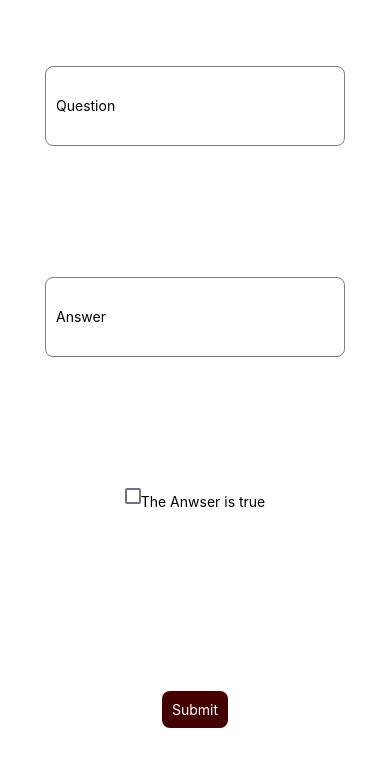
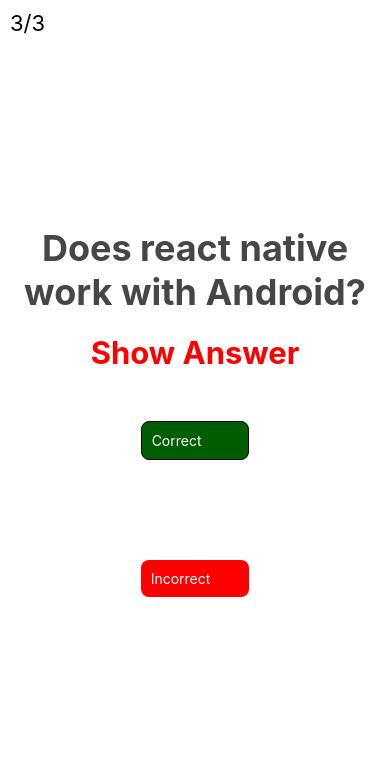
Before and after one commit to bkalafat/UdaciCards, a React Native app: screen / in a window 390 px wide. Shown: the top 766 px of the page. Built offline with nearby package versions, Linux system fonts and the light colour scheme.

Commit message:
feat: Add quiz view.

```diff
--- a/App.js
+++ b/App.js
@@ -5,6 +5,7 @@
 import Deck from './components/Deck'
 import NewQuestion from './components/NewQuestion'
 import Constants from 'expo-constants'
+import Quiz from './components/Quiz'
 import { purple } from './utils/colors';
 
 function UdaciStatusBar({ backgroundColor, ...props }) {
@@ -19,7 +20,7 @@
   return (
     <View style={{ flex: 1 }} >
       <UdaciStatusBar backgroundColor={purple} barStyle='light-content' />
-      <NewQuestion />
+      <Quiz deckName="udaciCards" cardCount="3"/>
     </View>
   );
 }
--- a/components/Deck.js
+++ b/components/Deck.js
@@ -2,8 +2,6 @@
 import { StyleSheet, Text, View } from 'react-native'
 import TextButton from "./TextButton";
 import { bordeaux, white } from '../utils/colors';
-
-
 
 export default function Deck({ deckName, cardCount }) {
   return (
--- /dev/null
+++ b/components/Quiz.js
@@ -0,0 +1,63 @@
+import React from 'react'
+import { StyleSheet, Text, View } from 'react-native'
+import TextButton from "./TextButton";
+import { bordeaux, white } from '../utils/colors';
+
+//TODO this function will be class
+export default function Quiz({ deckName, cardCount }) {
+
+  const question = "Does react native work with Android?";
+  const answer = "No doesn't work.";
+  let showButtonName = "Show Answer";
+
+  return (
+    <View>
+      <Text style={{ alignSelf: "flex-start", fontSize:22, padding: 10 }} >3/{cardCount}</Text>
+      <View style={styles.container} >
+        <Text style={[{ fontSize: 36, fontWeight: "bold" }, styles.text]}>{question}</Text>
+        <View >
+          <TextButton style={styles.showButton} onPress={() => { }} >
+            {showButtonName}
+          </TextButton>
+          <TextButton style={styles.greenButton} onPress={() => { }} >
+            Correct
+        </TextButton>
+          <TextButton style={styles.redButton} onPress={() => { }} >
+            Incorrect
+        </TextButton>
+        </View>
+      </View>
+    </View>
+
+  )
+}
+
+const styles = StyleSheet.create({
+  showButton: { color: "#FF0000", textAlign: "center", fontSize: 31, fontWeight: "bold", paddingTop: 20 },
+  container: {
+    paddingTop: 180,
+    alignItems: 'center'
+  },
+  text: {
+    textAlign: "center",
+    color: '#464646'
+  },
+  redButton: {
+    padding: 10,
+    margin: 50,
+    backgroundColor:
+      "#FF0000",
+    color: white,
+    borderRadius: 8,
+  },
+  greenButton: {
+    padding: 10,
+    margin: 50,
+    backgroundColor:
+      "#015E00",
+    color: white,
+    borderStyle: "solid",
+    borderWidth: 1,
+    borderRadius: 8
+  }
+});
```
